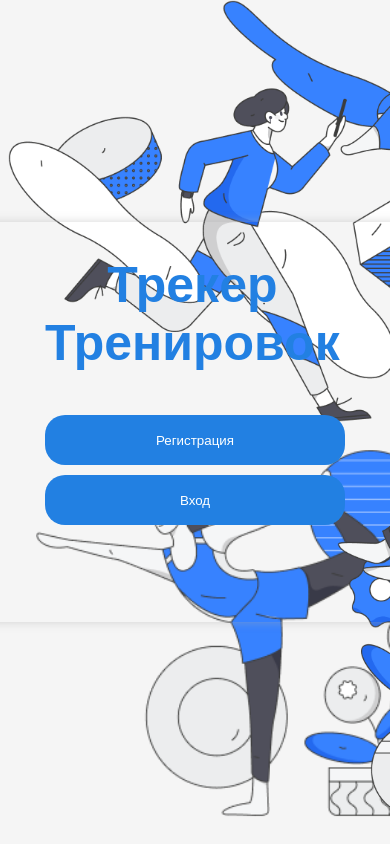
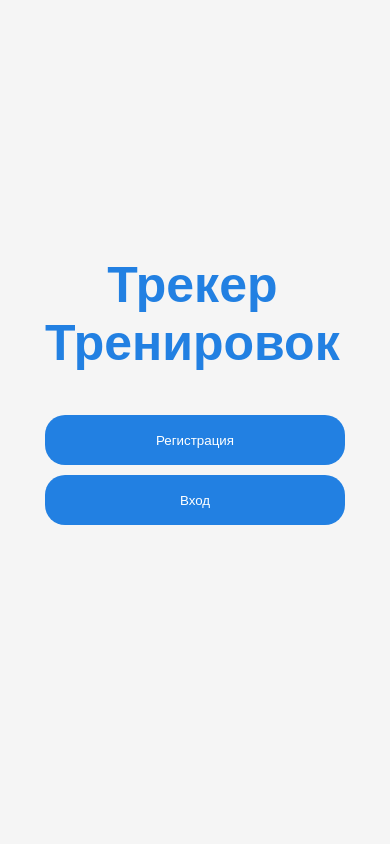
Before and after one commit to Numnummer/mouse-front, a React (Vite) app in the folder mouse-frontend-app/: page / in a window 390 px wide. Built offline with nearby package versions, Linux system fonts and the light colour scheme.

Commit message:
адаптив startPage

```diff
--- a/mouse-frontend-app/src/Pages/StartPage/Pictures.css
+++ b/mouse-frontend-app/src/Pages/StartPage/Pictures.css
@@ -26,3 +26,9 @@
     top: 0%;
     left: 67%;
 }
+
+@media screen and (max-width: 1020px) {
+    .startPictures{
+        display: none;
+    }
+}
--- a/mouse-frontend-app/src/Pages/StartPage/StartPage.module.css
+++ b/mouse-frontend-app/src/Pages/StartPage/StartPage.module.css
@@ -20,6 +20,12 @@
     height: 400px;
     box-shadow: 0px 0px 10px 0px rgba(174, 173, 173, 0.5);
     border-radius: 20px;
+}
+
+@media screen and (max-width: 800px) {
+    .startPage{
+        box-shadow: none;
+    }
 }
 
 body{
```
